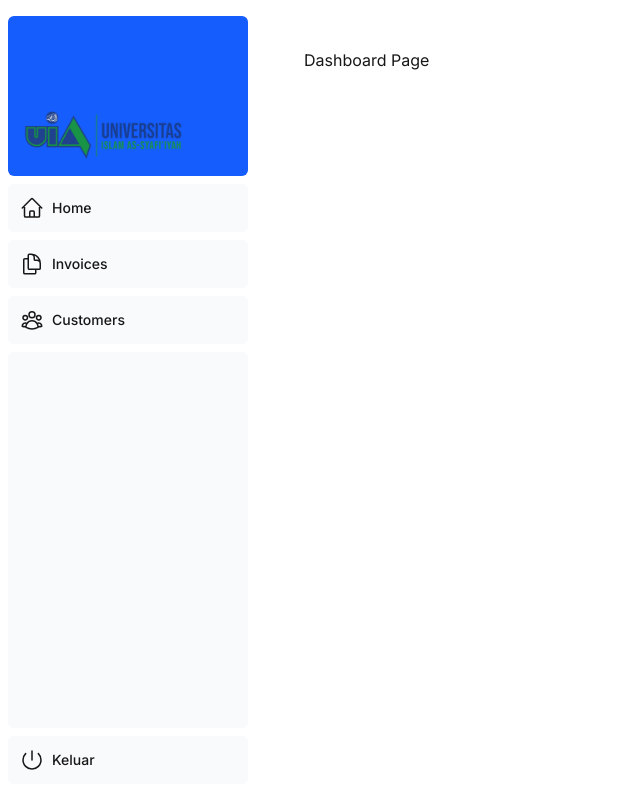
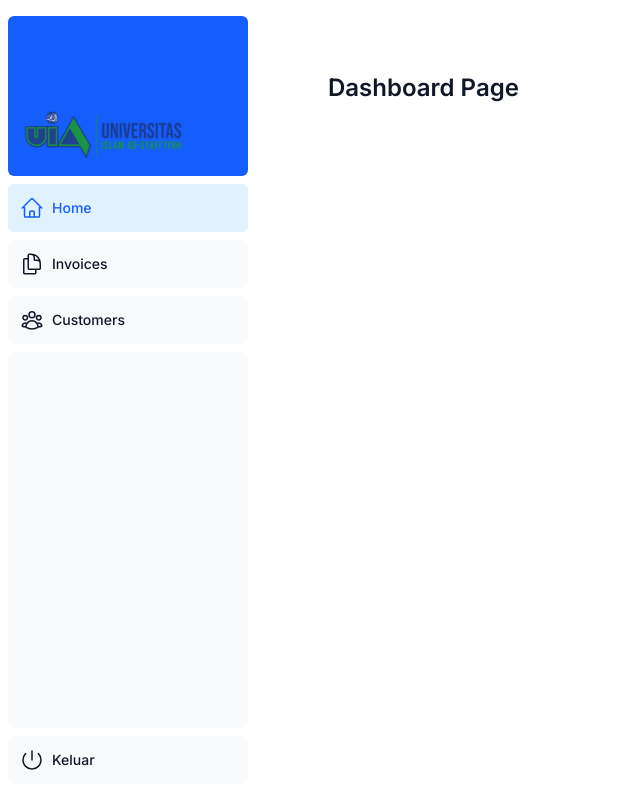
Before and after one commit to Roni-Kurnia/web-teknologi-roni, a Next.js app: page /dashboard in a window 1280 px wide. Shown: the whole page, without its empty margins (0-640 px from the left). Built offline with nearby package versions, Linux system fonts and the light colour scheme; no server answers; a web font is replaced by a local one.

Commit message:
Nov 11, 2026, 7:17 PM

```diff
--- a/app/dashboard/nav-links.tsx
+++ b/app/dashboard/nav-links.tsx
@@ -6,14 +6,21 @@ import {
   DocumentDuplicateIcon,
 } from '@heroicons/react/24/outline';
 import Link from 'next/link';
+import { usePathname } from 'next/navigation';
 
 const links = [
   { name: 'Home', href: '/dashboard', icon: HomeIcon },
-  { name: 'Invoices', href: '/dashboard/invoices', icon: DocumentDuplicateIcon },
+  {
+    name: 'Invoices',
+    href: '/dashboard/invoices',
+    icon: DocumentDuplicateIcon,
+  },
   { name: 'Customers', href: '/dashboard/customers', icon: UserGroupIcon },
 ];
 
 export default function NavLinks() {
+  const pathname = usePathname();
+
   return (
     <>
       {links.map((link) => {
@@ -22,7 +29,11 @@ export default function NavLinks() {
           <Link
             key={link.name}
             href={link.href}
-            className="flex h-[48px] grow items-center justify-center gap-2 rounded-md bg-gray-50 p-3 text-sm font-medium hover:bg-sky-100 hover:text-blue-600 md:flex-none md:justify-start md:p-2 md:px-3"
+            className={`flex h-[48px] grow items-center justify-center gap-2 rounded-md p-3 text-sm font-medium hover:bg-sky-100 hover:text-blue-600 md:flex-none md:justify-start md:p-2 md:px-3 ${
+              pathname === link.href
+                ? 'bg-sky-100 text-blue-600'
+                : 'bg-gray-50 text-gray-900'
+            }`}
           >
             <LinkIcon className="w-6" />
             <p className="hidden md:block">{link.name}</p>
--- a/app/dashboard/page.tsx
+++ b/app/dashboard/page.tsx
@@ -1,3 +1,9 @@
 export default function Page() {
-  return <p>Dashboard Page</p>;
+  return (
+    <main className="p-4 md:p-6">
+      <h1 className="text-xl font-semibold text-gray-900 md:text-2xl">
+        Dashboard Page
+      </h1>
+    </main>
+  );
 }
--- a/app/dashboard/sidenav.tsx
+++ b/app/dashboard/sidenav.tsx
@@ -30,7 +30,7 @@ export default function SideNav() {
             await signOut();
           }}
         >
-          <button className="flex h-[48px] w-full grow items-center justify-center gap-2 rounded-md bg-gray-50 p-3 text-sm font-medium hover:bg-sky-100 hover:text-blue-600 md:flex-none md:justify-start md:p-2 md:px-3">
+          <button className="flex h-[48px] w-full grow items-center justify-center gap-2 rounded-md bg-gray-50 p-3 text-sm font-medium text-gray-900 hover:bg-sky-100 hover:text-blue-600 md:flex-none md:justify-start md:p-2 md:px-3">
             <PowerIcon className="w-6" />
             <div className="hidden md:block">Keluar</div>
           </button>
```
